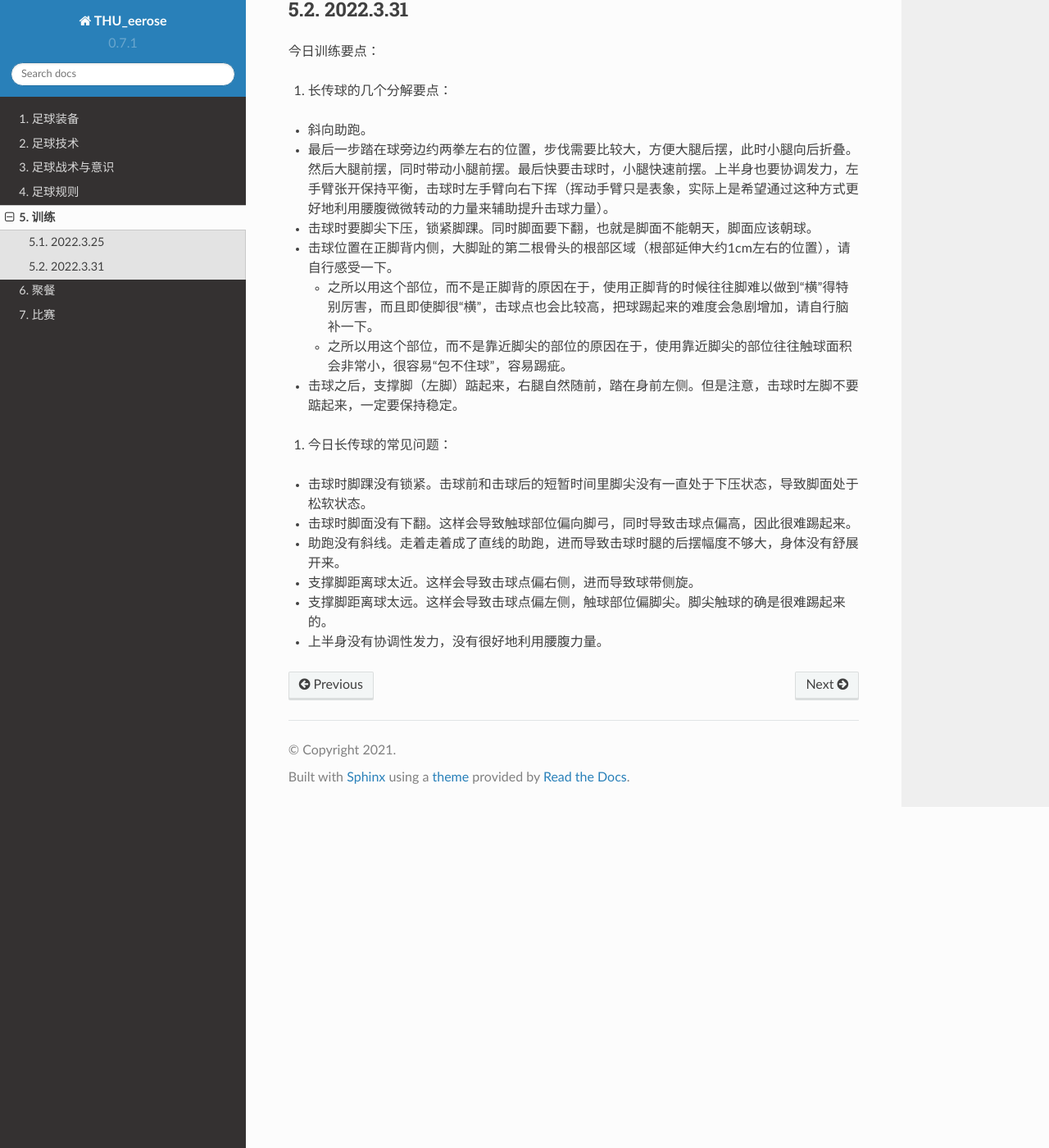
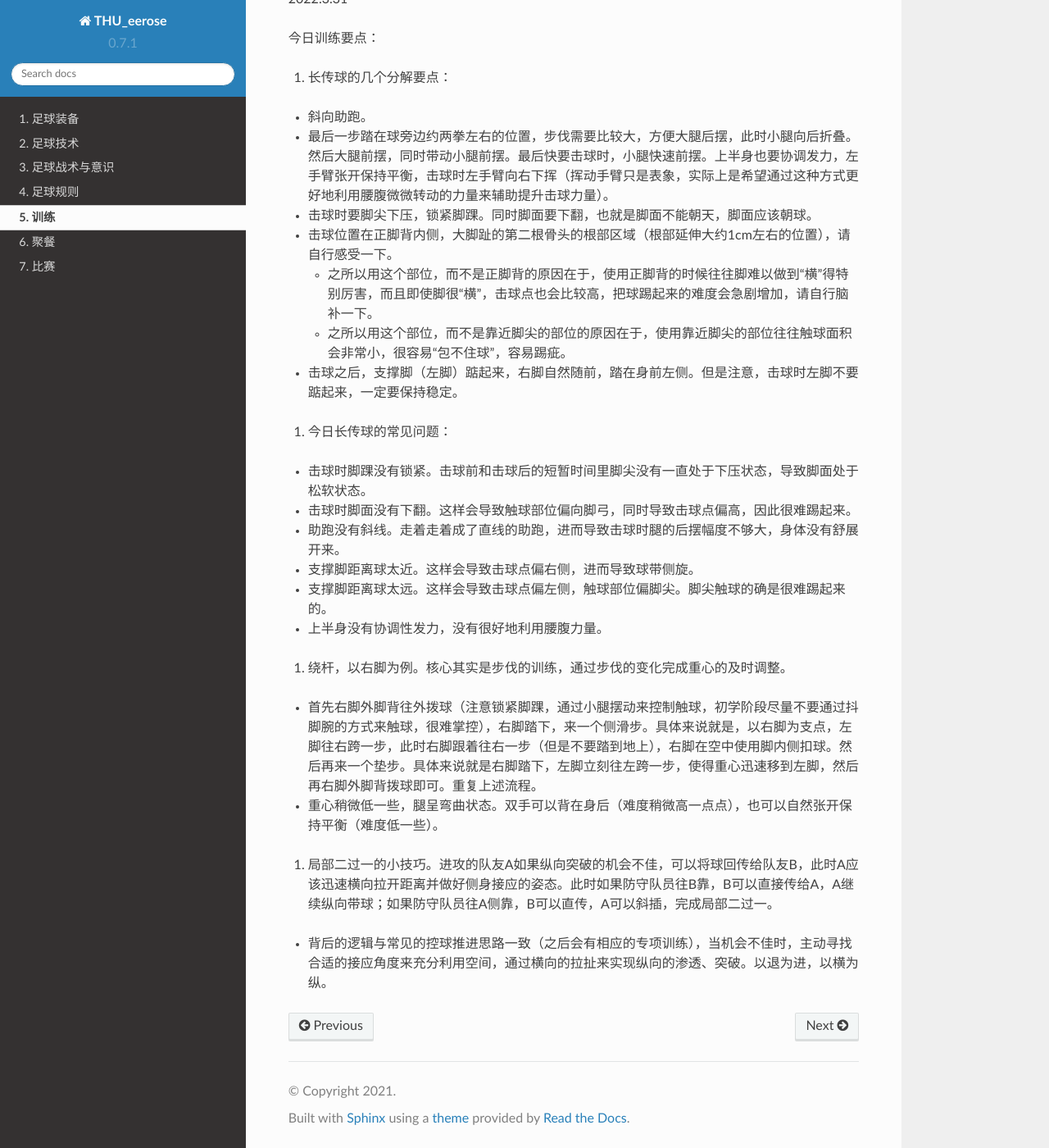
Before and after one commit to THUeerose/diary, a Sphinx documentation site: the page built from source/training.md, in a window 1280 px wide and 1400 px high, scrolled down 613 px. Shown: the whole window at 82% size. Built offline with Sphinx 7.4.7 and the Read the Docs theme 2.0.0, drawn with Linux system fonts in a browser that asks for light colours.

Commit message:
20220331

```diff
--- a/source/training.md
+++ b/source/training.md
@@ -1,12 +1,14 @@
 ## 训练
-### 2022.3.25
+2022.3.25
+
 今日训练要点：
 1. 迎面出接的意识。训练时用桩模拟防守队员，接球时主动跑到桩前迎面接球。对抗时同样应该注意这一点，尤其是中场和边路球员，如果队友球速较慢或者传球路线离对方防守队员较近，应该主动绕到对方防守队员身前去接球。
 2. 脚下保持小碎步。接球前原地小碎步调整步伐，使身体保持活跃状态，方便后续的处理。此外，如果保持身体紧张，即使球停大了也能及时追上。
 3. 动作应具备完整性、连贯性。传球时，大腿带动小腿摆动，自始至终保持脚尖上翘，踢完之后脚尖依然是上翘的，右脚在击球后不要立刻踏在地上。正脚背击球时，斜向助跑，脚尖朝右（参考军训稍息的姿势，只不过脚背需要再往前转一点），同样保证自始至终脚尖是下压的，脚踝是有劲儿的，大腿带动小腿，同时腰腹使劲儿（参考军训正步走的踢腿姿势），身体保持微微前倾，以保证球不会踢飞。
 4. 支撑脚非常的重要。训练时一定不要着急，每一球都要把支撑脚踏准。传球时，左脚尖或者左前脚掌和球的中心平齐，离球两拳左右的距离。正脚背击球时同样如此，支撑脚不要太靠前（容易崴脚），也不要太靠后（后仰击球使不上劲）。
 
-### 2022.3.31
+2022.3.31
+
 今日训练要点：
 1. 长传球的几个分解要点：
 - 斜向助跑。
@@ -15,7 +17,7 @@
 - 击球位置在正脚背内侧，大脚趾的第二根骨头的根部区域（根部延伸大约1cm左右的位置），请自行感受一下。
     - 之所以用这个部位，而不是正脚背的原因在于，使用正脚背的时候往往脚难以做到“横”得特别厉害，而且即使脚很“横”，击球点也会比较高，把球踢起来的难度会急剧增加，请自行脑补一下。
     - 之所以用这个部位，而不是靠近脚尖的部位的原因在于，使用靠近脚尖的部位往往触球面积会非常小，很容易“包不住球”，容易踢疵。
-- 击球之后，支撑脚（左脚）踮起来，右腿自然随前，踏在身前左侧。但是注意，击球时左脚不要踮起来，一定要保持稳定。
+- 击球之后，支撑脚（左脚）踮起来，右脚自然随前，踏在身前左侧。但是注意，击球时左脚不要踮起来，一定要保持稳定。
 2. 今日长传球的常见问题：
 - 击球时脚踝没有锁紧。击球前和击球后的短暂时间里脚尖没有一直处于下压状态，导致脚面处于松软状态。
 - 击球时脚面没有下翻。这样会导致触球部位偏向脚弓，同时导致击球点偏高，因此很难踢起来。
@@ -23,3 +25,8 @@
 - 支撑脚距离球太近。这样会导致击球点偏右侧，进而导致球带侧旋。
 - 支撑脚距离球太远。这样会导致击球点偏左侧，触球部位偏脚尖。脚尖触球的确是很难踢起来的。
 - 上半身没有协调性发力，没有很好地利用腰腹力量。
+3. 绕杆，以右脚为例。核心其实是步伐的训练，通过步伐的变化完成重心的及时调整。
+- 首先右脚外脚背往外拨球（注意锁紧脚踝，通过小腿摆动来控制触球，初学阶段尽量不要通过抖脚腕的方式来触球，很难掌控），右脚踏下，来一个侧滑步。具体来说就是，以右脚为支点，左脚往右跨一步，此时右脚跟着往右一步（但是不要踏到地上），右脚在空中使用脚内侧扣球。然后再来一个垫步。具体来说就是右脚踏下，左脚立刻往左跨一步，使得重心迅速移到左脚，然后再右脚外脚背拨球即可。重复上述流程。
+- 重心稍微低一些，腿呈弯曲状态。双手可以背在身后（难度稍微高一点点），也可以自然张开保持平衡（难度低一些）。
+4. 局部二过一的小技巧。进攻的队友A如果纵向突破的机会不佳，可以将球回传给队友B，此时A应该迅速横向拉开距离并做好侧身接应的姿态。此时如果防守队员往B靠，B可以直接传给A，A继续纵向带球；如果防守队员往A侧靠，B可以直传，A可以斜插，完成局部二过一。
+- 背后的逻辑与常见的控球推进思路一致（之后会有相应的专项训练），当机会不佳时，主动寻找合适的接应角度来充分利用空间，通过横向的拉扯来实现纵向的渗透、突破。以退为进，以横为纵。
```
